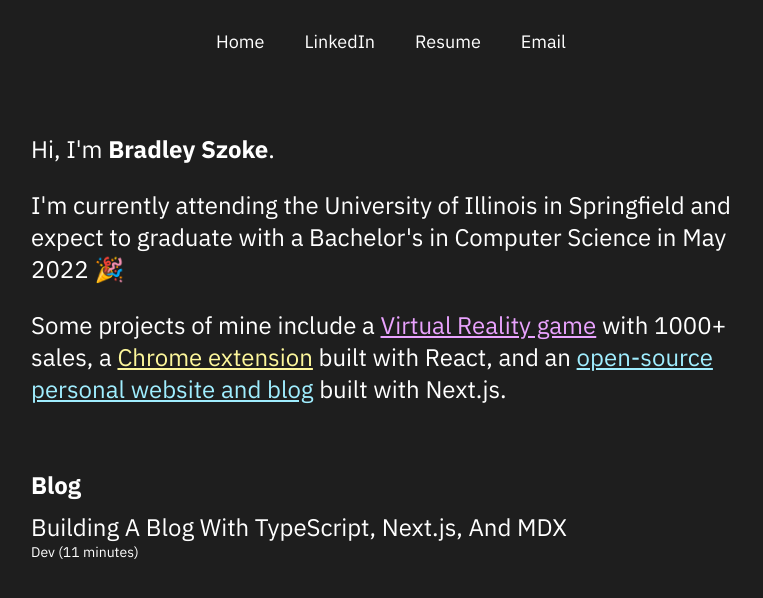
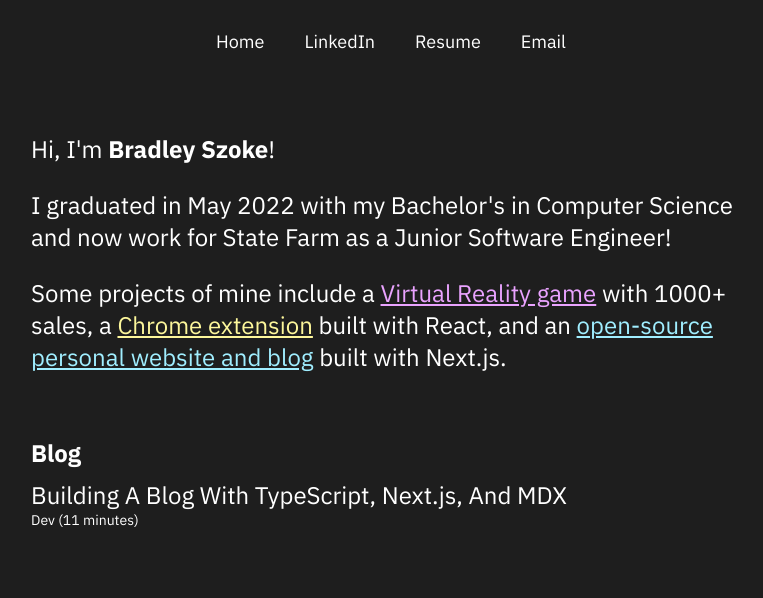
Before and after one commit to bradleyszoke/bradleyszoke.com, a Next.js app: page / in a window 1280 px wide. Shown: the top 598 px of the page, without its empty margins (249-1012 px from the left). Built offline with nearby package versions, Linux system fonts and the light colour scheme; no server answers; a small style sheet from the web is missing.

Commit message:
Updated about... I have a job now!

```diff
--- a/components/About/About.tsx
+++ b/components/About/About.tsx
@@ -4,12 +4,10 @@ const About = (): JSX.Element => {
   return (
     <div className={styles.about}>
       <p>
-        Hi, I&apos;m <strong>Bradley Szoke</strong>.
+        Hi, I&apos;m <strong>Bradley Szoke</strong>!
       </p>
       <p>
-        I&apos;m currently attending the University of Illinois in Springfield
-        and expect to graduate with a Bachelor&apos;s in Computer Science in May
-        2022 🎉
+        I graduated in May 2022 with my Bachelor&apos;s in Computer Science and now work for State Farm as a Junior Software Engineer!
       </p>
       <p>
         Some projects of mine include a{' '}
```
